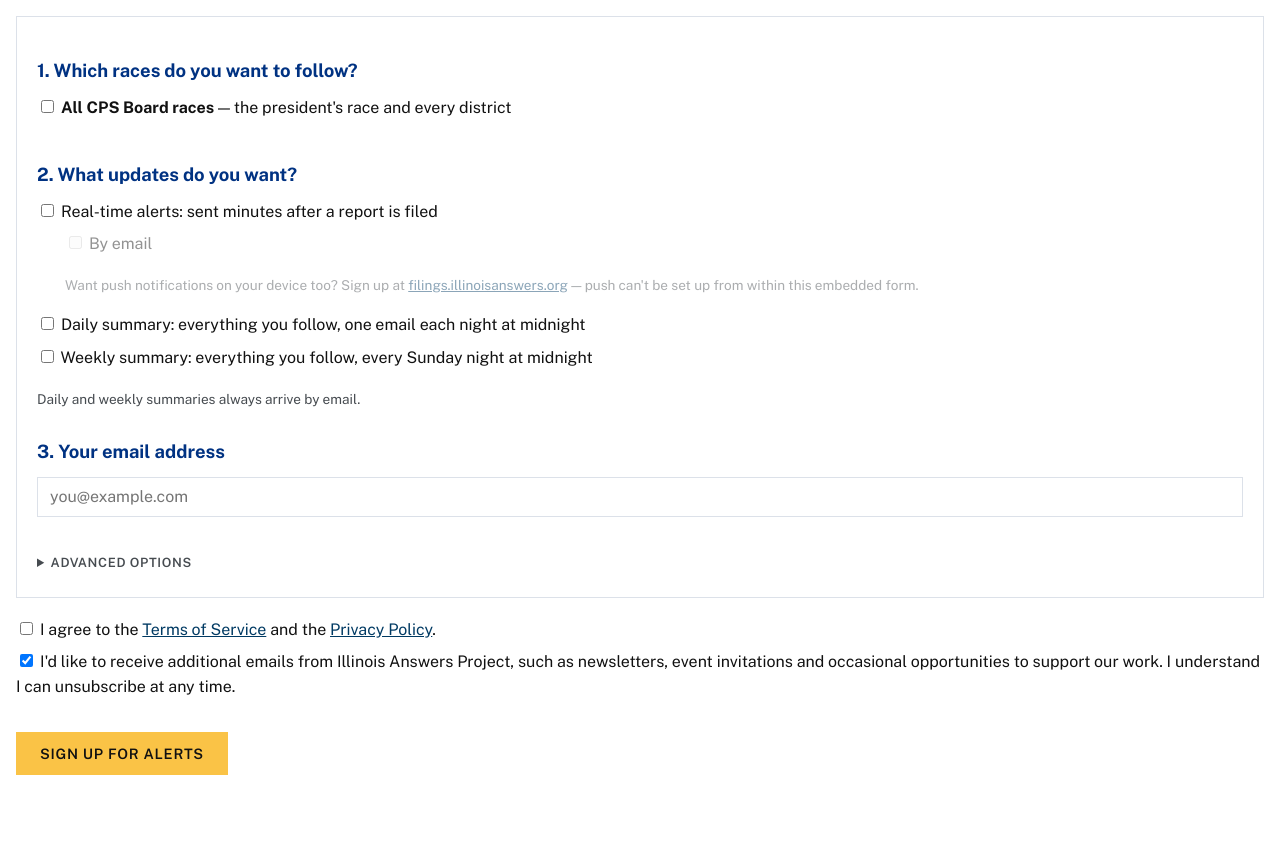
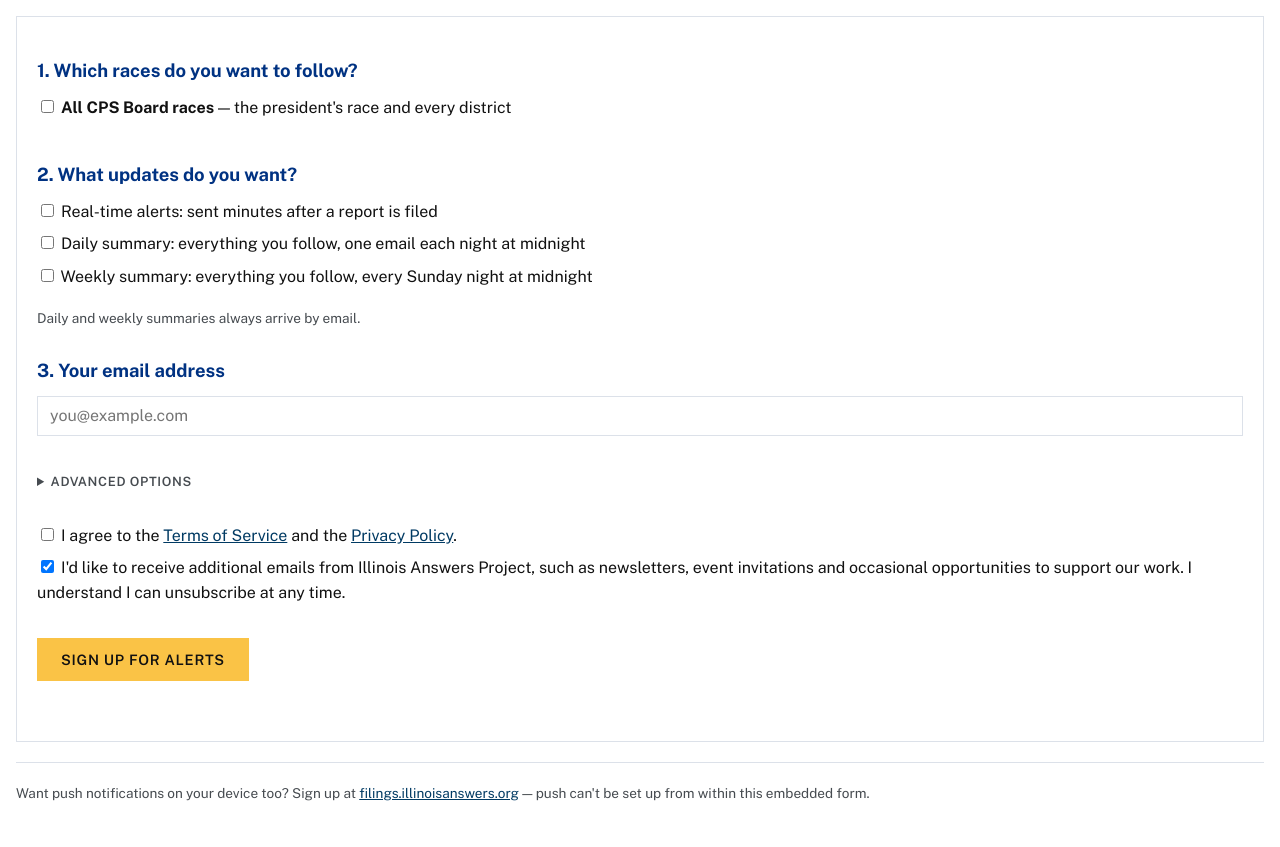
Before and after one commit to aadams-bga/electionsNotifer, a Python web app: template src/isbe_notifier/web/templates/embed_subscribe.html in a window 1280 px wide. After the commit the page ends 801 px from the top, so only its background shows below. Run offline with Jinja, Linux system fonts and the light colour scheme; the template is opened without the code that fills it, so the values that code supplies are empty.

Commit message:
Embed form: always-visible email field, drop email checkbox, move push note below the box
Real-time alerts in the embed only ever deliver by email, so the
redundant "By email" checkbox is gone and the address field is no
longer conditionally hidden. The push-elsewhere note now sits after
a divider, below the box, instead of nested under the real-time
checkbox. app.js treats wants-email the same optional way as
wants-push (guarded, not required to exist).

Co-Authored-By: Claude Fable 5 <noreply@anthropic.com>

```diff
--- a/src/isbe_notifier/web/static/app.js
+++ b/src/isbe_notifier/web/static/app.js
@@ -53,7 +53,7 @@
 
   function updateCadenceUI() {
     const rt = realtimeChk.checked;
-    emailChk.disabled = !rt || emailChk.dataset.locked === "1";
+    if (emailChk) emailChk.disabled = !rt || emailChk.dataset.locked === "1";
     if (pushChk) pushChk.disabled = !rt;
     if (realtimeNest) realtimeNest.classList.toggle("disabled", !rt);
     if (emailSection) {
@@ -167,7 +167,9 @@
     // Email/push checkboxes are delivery methods for real-time alerts; with
     // real-time off, digests are the only sends and they're always email.
     const realtimeOn = realtimeChk.checked;
-    const emailChannel = emailChk.checked;
+    // No "By email" checkbox means email is the only delivery channel offered
+    // (the embed form) — real-time implies email rather than asking to pick.
+    const emailChannel = emailChk ? emailChk.checked : true;
     const pushChannel = !!(pushChk && pushChk.checked);
     const digestOn = dailyChk.checked || weeklyChk.checked;
     if (!realtimeOn && !digestOn) {
--- a/src/isbe_notifier/web/static/embed.css
+++ b/src/isbe_notifier/web/static/embed.css
@@ -5,3 +5,9 @@ body.embed main {
   margin: 0;
   padding: 1rem;
 }
+
+.embed-divider {
+  border: none;
+  border-top: 1px solid var(--border);
+  margin: 1.25rem 0;
+}
--- a/src/isbe_notifier/web/templates/embed_subscribe.html
+++ b/src/isbe_notifier/web/templates/embed_subscribe.html
@@ -23,14 +23,6 @@
       <input type="checkbox" id="realtime"> Real-time alerts: sent minutes
       after a report is filed
     </label>
-    <div class="nested disabled" id="realtime-options">
-      <label class="channel">
-        <input type="checkbox" id="wants-email" disabled> By email
-      </label>
-      <p class="hint">Want push notifications on your device too? Sign up at
-        <a href="https://filings.illinoisanswers.org/subscribe" target="_blank" rel="noopener">filings.illinoisanswers.org</a>
-        — push can't be set up from within this embedded form.</p>
-    </div>
     <label class="channel">
       <input type="checkbox" id="daily-digest"> Daily summary: everything you follow,
       one email each night at midnight
@@ -41,7 +33,7 @@
     <p class="hint">Daily and weekly summaries always arrive by email.</p>
   </section>
 
-  <section id="email-section" hidden>
+  <section>
     <h2>3. Your email address</h2>
     <input type="email" id="email" placeholder="you@example.com" autocomplete="email">
   </section>
@@ -66,7 +58,6 @@
       <ul id="committee-chosen"></ul>
     </div>
   </details>
-  </div>
 
   <section class="consent">
     <label class="channel">
@@ -86,6 +77,12 @@
 
   <button type="submit" id="submit-btn">Sign up for alerts</button>
   <p id="form-status" role="status"></p>
+  </div>
+
+  <hr class="embed-divider">
+  <p class="hint">Want push notifications on your device too? Sign up at
+    <a href="https://filings.illinoisanswers.org/subscribe" target="_blank" rel="noopener">filings.illinoisanswers.org</a>
+    — push can't be set up from within this embedded form.</p>
 </form>
 {% endblock %}
 {% block scripts %}<script src="/static/app.js?v=3"></script>{% endblock %}
```
Also changed, not shown: tests/test_web.py (+9 -1 lines).
